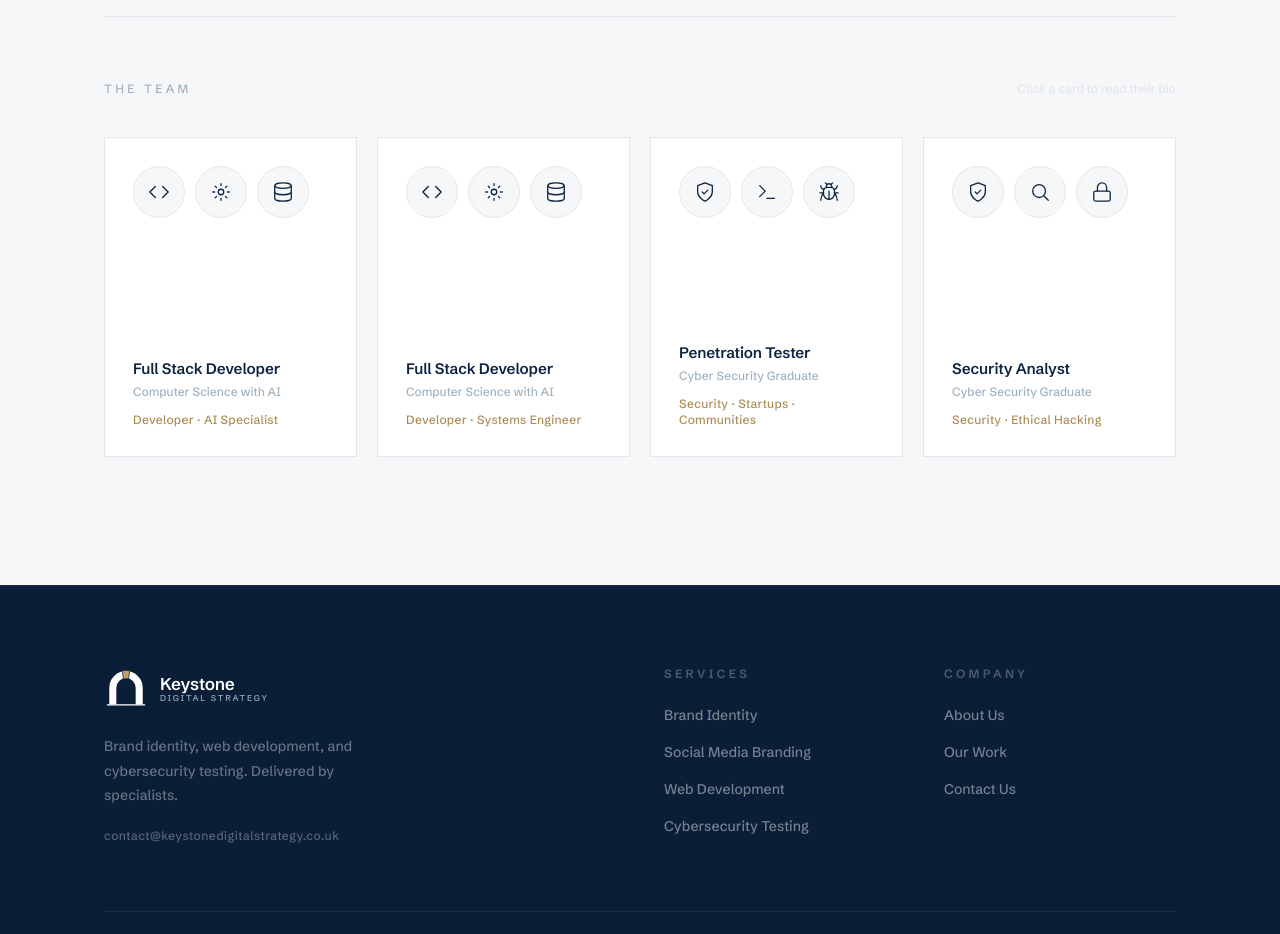
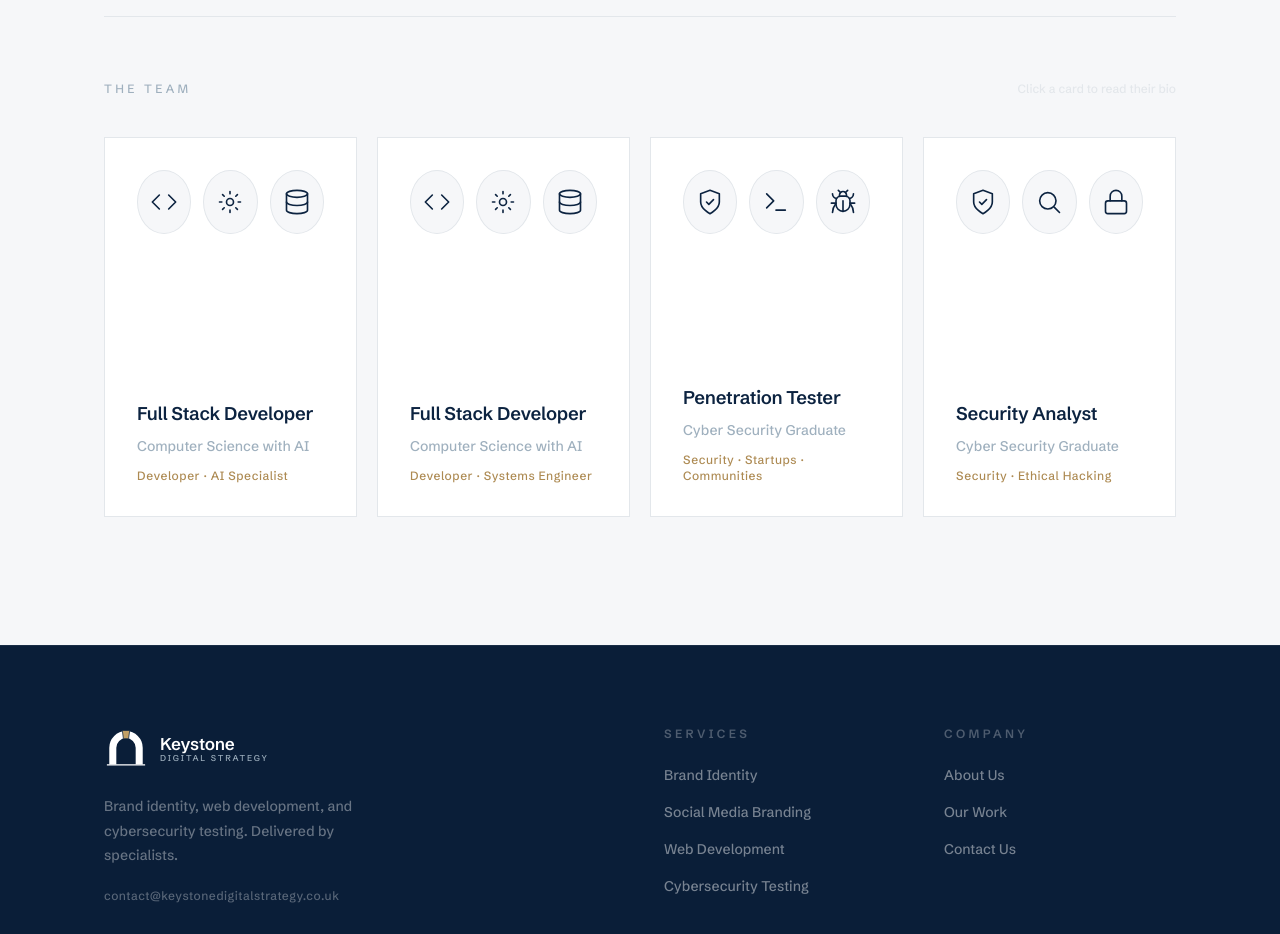
Before and after one commit to uffbilxl/keystone-digital-strategy, a Next.js app: page /about in a window 1280 px wide. Shown: the part 900-1834 px from the top of the page. Built offline with nearby package versions, Linux system fonts and the light colour scheme.

Commit message:
Team cards: bigger icons (64px/28px), larger text, taller card

```diff
--- a/src/components/sections/About.tsx
+++ b/src/components/sections/About.tsx
@@ -94,7 +94,7 @@ function FlipCard({ member, index, inView }: { member: TeamMember; index: number
       initial={{ opacity: 0, y: 24 }}
       animate={inView ? { opacity: 1, y: 0 } : {}}
       transition={{ duration: 0.5, ease: [0.23, 1, 0.32, 1] as [number, number, number, number], delay: 0.2 + index * 0.08 }}
-      style={{ perspective: "1200px", height: "320px" }}
+      style={{ perspective: "1200px", height: "380px" }}
       onMouseEnter={() => setFlipped(true)}
       onMouseLeave={() => setFlipped(false)}
       onClick={() => setFlipped(!flipped)}
@@ -119,20 +119,20 @@ function FlipCard({ member, index, inView }: { member: TeamMember; index: number
             WebkitBackfaceVisibility: "hidden",
             background: "#fff",
             border: "1px solid var(--hair)",
-            padding: "28px",
+            padding: "32px",
             display: "flex",
             flexDirection: "column",
             justifyContent: "space-between",
           }}
         >
           {/* Icons row */}
-          <div style={{ display: "flex", gap: "10px" }}>
+          <div style={{ display: "flex", gap: "12px" }}>
             {member.icons.map((Icon, i) => (
               <div
                 key={i}
                 style={{
-                  width: "52px",
-                  height: "52px",
+                  width: "64px",
+                  height: "64px",
                   borderRadius: "50%",
                   background: "var(--paper)",
                   border: "1px solid var(--hair)",
@@ -142,19 +142,19 @@ function FlipCard({ member, index, inView }: { member: TeamMember; index: number
                   color: "#0C2340",
                 }}
               >
-                <Icon size={22} />
+                <Icon size={28} />
               </div>
             ))}
           </div>
 
           <div>
-            <p className="font-semibold mb-1" style={{ color: "var(--navy)", fontSize: "0.95rem", letterSpacing: "-0.01em" }}>
+            <p className="font-semibold mb-2" style={{ color: "var(--navy)", fontSize: "1.15rem", letterSpacing: "-0.015em" }}>
               {member.role}
             </p>
-            <p className="text-xs mb-3" style={{ color: "var(--mist)" }}>
+            <p className="text-sm mb-3" style={{ color: "var(--mist)" }}>
               {member.discipline}
             </p>
-            <p className="text-xs" style={{ color: "#AD8A52", letterSpacing: "0.02em" }}>
+            <p className="text-xs" style={{ color: "#AD8A52", letterSpacing: "0.04em" }}>
               {member.company}
             </p>
           </div>
```
